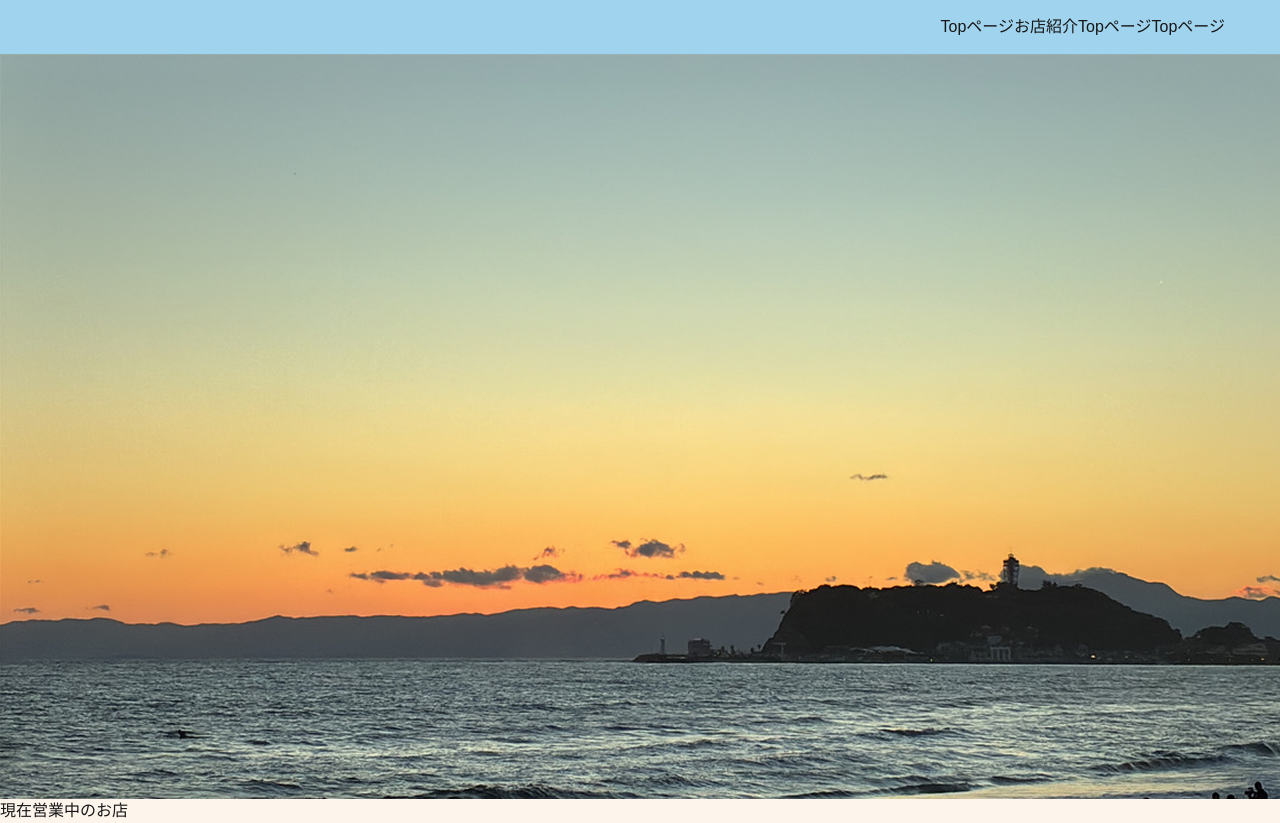
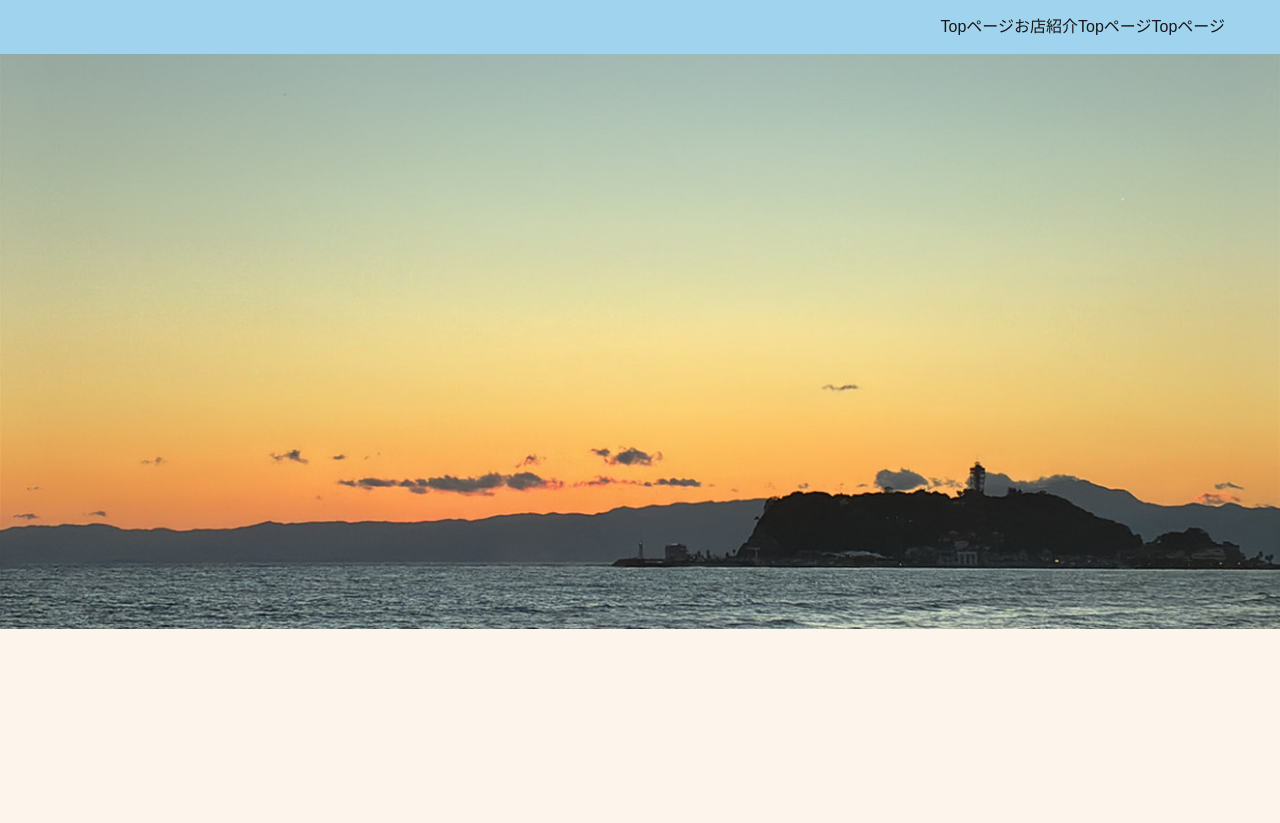
Before and after one commit to Tomoryo211/enosima_island, a Next.js app: page / in a window 1280 px wide. After the commit the page ends 800 px from the top, so only its background shows below. Built offline with nearby package versions, Linux system fonts and the light colour scheme.

Commit message:
画像追加/スタイル変更

```diff
--- a/app/index.module.scss
+++ b/app/index.module.scss
@@ -2,5 +2,6 @@ body{
     background: #FDF4EC;
     .img{
         width: 100%;
+        height: 100%;
     }
 }
--- a/app/page.tsx
+++ b/app/page.tsx
@@ -2,7 +2,7 @@
 import {Header} from "./components/Header/Header";
 import  styles  from "./index.module.scss";
 import Image from "next/image";
-import back from "./Images/mainBJ.png";
+import back from "./Images/main2.png";
 
 
 export default function Home() {
@@ -11,7 +11,7 @@ export default function Home() {
       <Header />
       <Image src={back}  alt="背景" className={styles.img}/>
       <div>
-        現在営業中のお店
+
       </div>
     </div>
   )
```
Also changed, not shown: app/Images/main.png (added), app/Images/main2.png (added).
